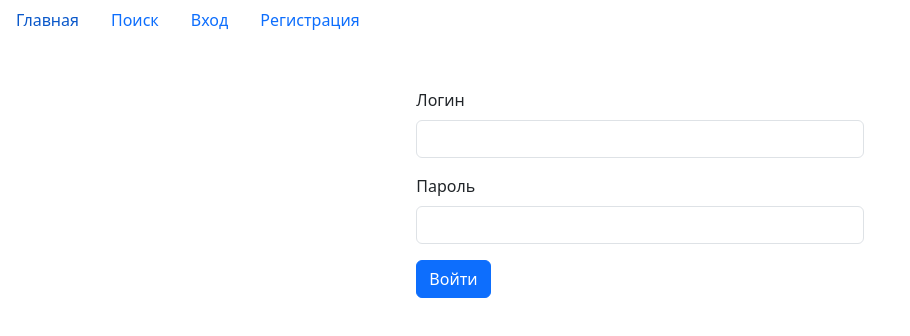
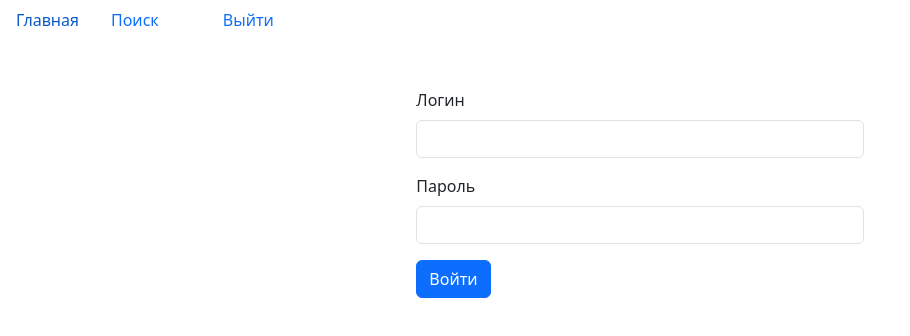
Before and after one commit to Viktor-8bit/SpyWebClient, a Vue app: page /login in a window 1280 px wide. Shown: the top 336 px of the page, without its empty margins (0-910 px from the left). Built offline with nearby package versions, Linux system fonts and the light colour scheme; no server answers; sample sign-in values are in the browser's storage.

Commit message:
ver 0.0.5

```diff
--- a/src/components/HostInfo/Processes.vue
+++ b/src/components/HostInfo/Processes.vue
@@ -1,4 +1,5 @@
 <script setup lang="ts">
+import route from "../../router.ts"
 </script>
 
 <template>
@@ -62,7 +63,7 @@
         },
       methods: {
           GetProcessData() {
-            axios.get(this.$MyUrl + '/api/Process/GetProcessMounted/' + this.hostname + '/0').then(response => {
+            route.api.get(this.$MyUrl + '/api/Process/GetProcessMounted/' + this.hostname + '/0').then(response => {
                 for(let i = 0; i < response.data.length; i++ ) {
                   let name = response.data[i]['name']
                   let date = response.data[i]['date']
@@ -75,7 +76,7 @@
           },
 
           GetActionsDate() {
-            axios.get(this.$MyUrl + '/api/Process/GetAllProcessActionDate/' + this.hostname ).then(response => {
+            route.api.get(this.$MyUrl + '/api/Process/GetAllProcessActionDate/' + this.hostname ).then(response => {
 
               for(let i = 0; i < response.data.length; i++ ) {
                   this.options.push( { value: response.data[i], label:  response.data[i].replace(regex, "$1 $2") } )
@@ -85,7 +86,7 @@
 
           // восстанавливаем по дате процессы
           GetProcessDataByDate() {
-            axios.get(this.$MyUrl + '/api/Process/GetProcessesByDate/' + this.hostname + '/' + this.selectedOption).then(response => {
+            route.api.get(this.$MyUrl + '/api/Process/GetProcessesByDate/' + this.hostname + '/' + this.selectedOption).then(response => {
               this.process = []
               for(let i = 0; i < response.data.length; i++ ) {
                 let name = response.data[i]['name']
--- a/src/components/hostslist.vue
+++ b/src/components/hostslist.vue
@@ -5,7 +5,7 @@
 
 <template>
 
-  <div id="amoguslist">
+  <div id="">
 
     <div v-for="a in my_hosts">
 
--- a/src/components/mycustheader.vue
+++ b/src/components/mycustheader.vue
@@ -1,6 +1,7 @@
 <script setup lang="ts" >
 
-
+import axios from 'axios';
+import vue from 'vue';
 
 </script>
 
@@ -16,18 +17,56 @@
       <a class="nav-link" href="/search">Поиск</a>
     </li>
 
-    <li class="nav-item">
-      <a class="nav-link" href="/login">Вход</a>
-    </li>
+      <li class="nav-item" v-if="!jwt">
+        <a class="nav-link" href="/login">Вход</a>
+      </li>
 
-    <li class="nav-item">
-      <a class="nav-link" href="/registration">Регистрация</a>
-    </li>
+      <li class="nav-item" v-if="!jwt">
+        <a class="nav-link" href="/registration">Регистрация</a>
+      </li>
+
+
+      <li class="nav-item" v-if="jwt">
+        <a class="nav-link" href="/user">{{getUsernameFromJwtToken(jwt!)}}</a>
+      </li>
+
+      <li class="nav-item" v-if="jwt">
+        <a class="nav-link" @click="logout" href="#">Выйти</a>
+      </li>
 
   </ul>
 </template>
 
 <script lang="ts">
+
+  export default {
+    data() {
+      return {
+        jwt: localStorage.getItem('jwt_token')
+      }
+    },
+
+    methods: {
+      logout() {
+        console.log("logout")
+        localStorage.removeItem('jwt_token');
+        window.location.href = '/login'
+      },
+      getUsernameFromJwtToken(token: String) {
+        try {
+          const payload = JSON.parse(atob(token.split('.')[1]));
+          const usernameClaim = "http://schemas.xmlsoap.org/ws/2005/05/identity/claims/name";
+          return payload[usernameClaim];
+        } catch (error) {
+          console.error('Error while decoding JWT token:', error);
+          return null;
+        }
+      }
+
+  }
+
+  }
+
 </script>
 
 
--- a/src/pages/login.vue
+++ b/src/pages/login.vue
@@ -17,6 +17,9 @@
           <input v-model="password" type="password" class="form-control" id="Password">
         </div>
       </form>
+
+      <p class="mt-2 mb-2">{{error}}</p>
+
       <button @click="login_data" class="btn btn-primary">Войти</button>
     </div>
   </div>
@@ -34,7 +37,8 @@ export default {
   data() {
     return {
       login: "",
-      password: ""
+      password: "",
+      error: ""
     };
   },
   methods: {
@@ -45,12 +49,18 @@ export default {
             Login: this.login,
             Password: this.password
           }
-      ).then(resp => {
+      )
+      .then(resp => {
         console.log(resp.status)
         if (resp.status == 200) {
           localStorage.setItem('jwt_token', resp.data);
+          window.location.href = '/'
         }
       })
+      .catch(error => {
+        this.error = "Ошибка входа: неправильный логин или неправильный пароль"
+      })
+
     }
   }
 }
--- a/src/pages/mian.vue
+++ b/src/pages/mian.vue
@@ -3,16 +3,22 @@
 </script>
 
 <template>
+
+
     <div class="p-5">
-      <h3>Главная страница</h3>
 
-      <div class="p-3">
-        <div class="card">
-          <div class="card-header">Список хостов</div>
-          <div class="card-body">
-            <hostlist></hostlist>
+      <div class="row">
+
+
+        <div class="col-9 m-auto">
+          <div class="card">
+            <div class="card-header">Список хостов</div>
+            <div class="card-body">
+              <hostlist></hostlist>
+            </div>
           </div>
         </div>
+
 
       </div>
 
--- a/src/router.ts
+++ b/src/router.ts
@@ -70,14 +70,19 @@ const api = axios.create({
 
 router.beforeEach((to, from, next) => {
     var jwtToken = localStorage.getItem('jwt_token');
+    if (to.matched.some((record) => record.meta.requiresAuth) && !jwtToken) {
+        next('/login');
+    } else {
+        api.defaults.headers.common['Authorization'] = `Bearer ${localStorage.getItem('jwt_token')}`
+        api.get("http://localhost:8000/api/Auth/LoginCheck")
+        .then()
+        .catch(error => {
+                localStorage.removeItem('jwt_token');
+            }
+        );
 
 
-    if (to.matched.some((record) => record.meta.requiresAuth) && !jwtToken) {
 
-        next('/login');
-    } else {
-
-        api.defaults.headers.common['Authorization'] = `Bearer ${localStorage.getItem('jwt_token')}`
         next();
     }
 });
```
